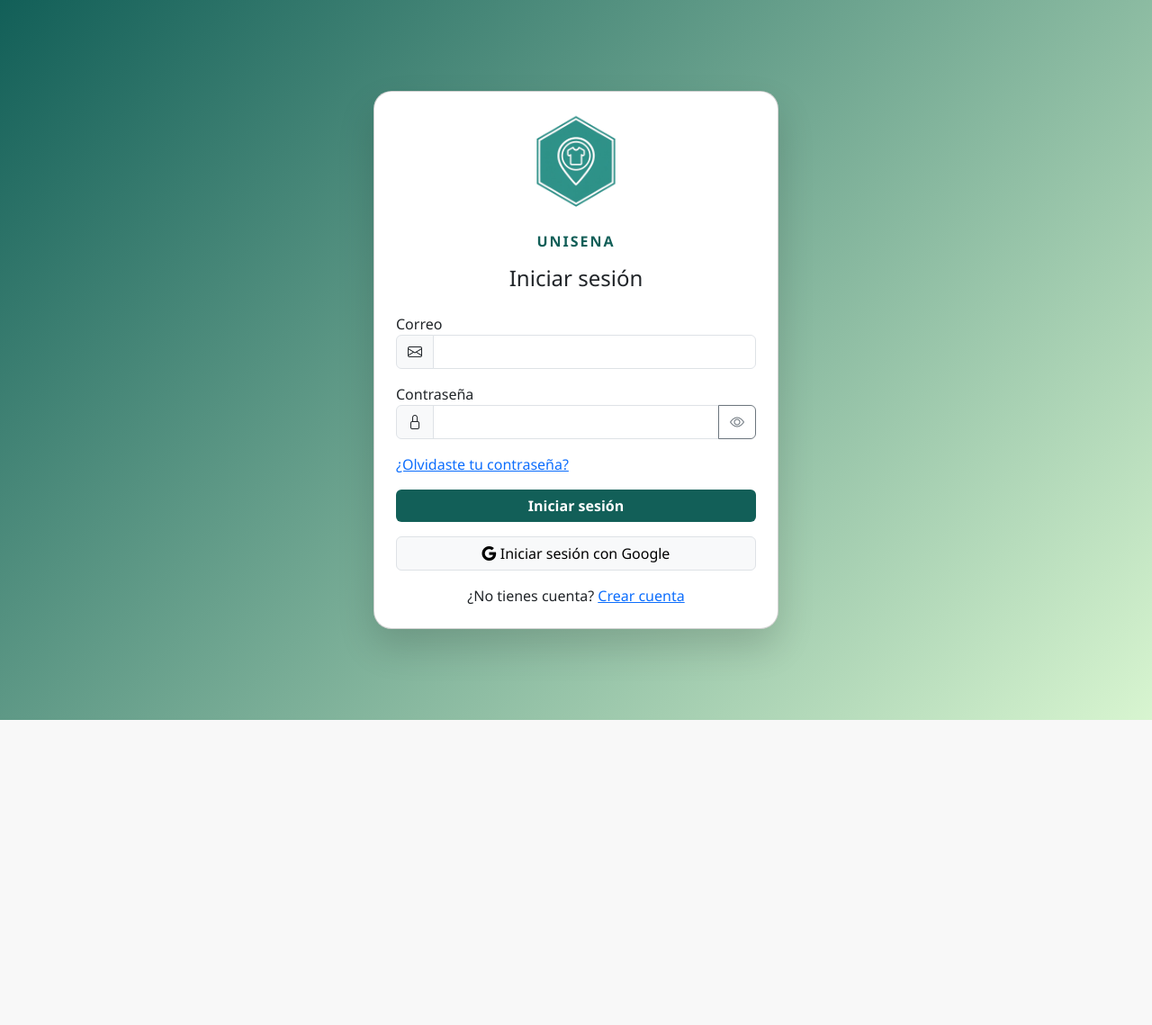
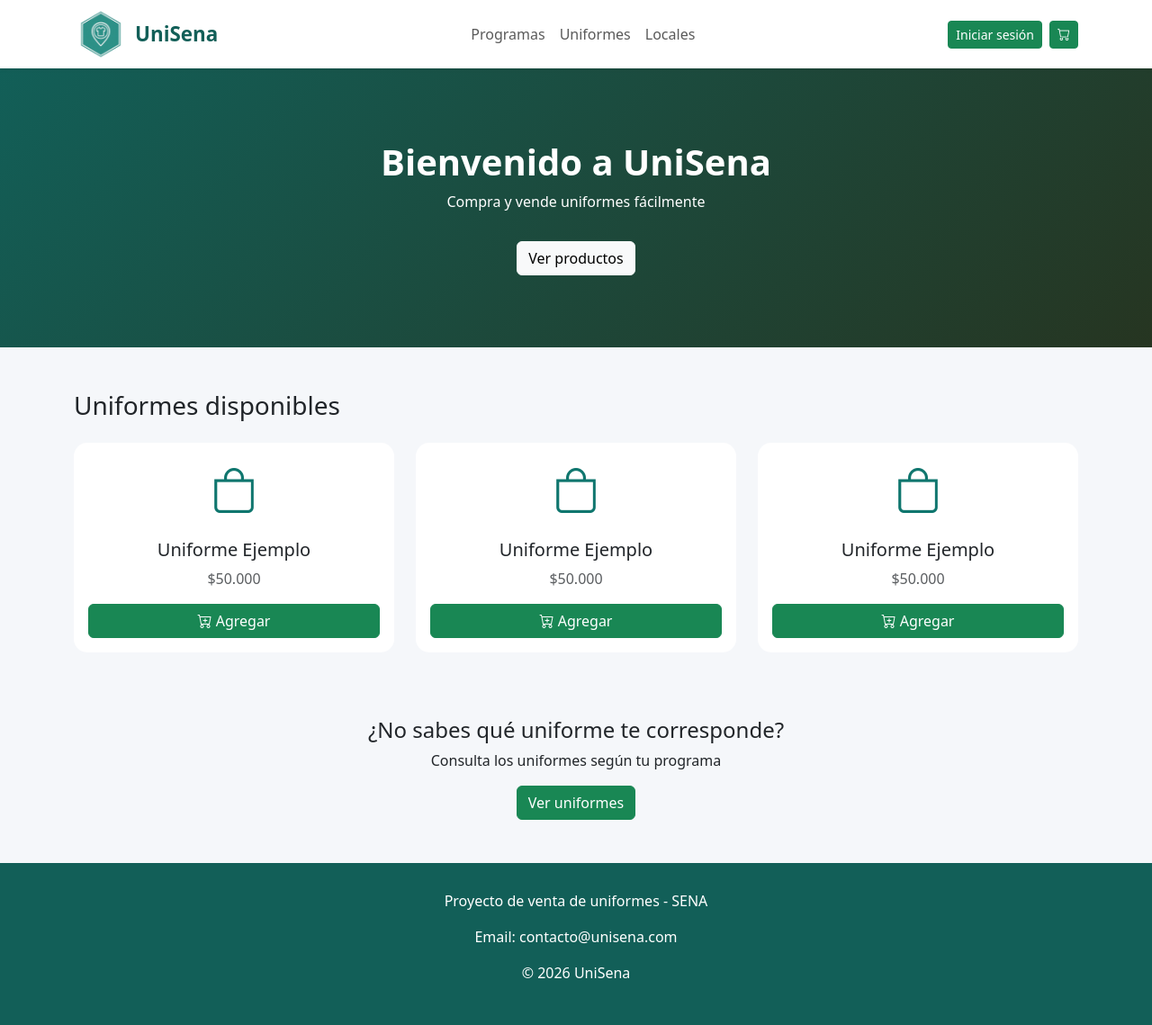
Before and after one commit to zackdino69/login-unisena, a Django app: page / in a window 1280 px wide. Shown: the whole page at 90% size. Before the commit the page ends 800 px from the top, so only its background shows below. Run offline with Django 5.2, Linux system fonts and the light colour scheme.

Commit message:
concecion con lading page

```diff
--- a/config/settings.py
+++ b/config/settings.py
@@ -120,3 +120,7 @@ USE_TZ = True
 # https://docs.djangoproject.com/en/6.0/howto/static-files/
 
 STATIC_URL = 'static/'
+
+STATICFILES_DIRS = [
+    BASE_DIR / "static",
+]
--- /dev/null
+++ b/usuario/templates/inicio_cliente.html
@@ -0,0 +1,184 @@
+{% load static %}
+<!doctype html>
+<html lang="es">
+  <head>
+    <meta charset="UTF-8" />
+    <title>UniSena</title>
+
+    <!-- Bootstrap -->
+    <link
+      href="https://cdn.jsdelivr.net/npm/bootstrap@5.3.0/dist/css/bootstrap.min.css"
+      rel="stylesheet"
+    />
+
+    <!-- Icons -->
+    <link
+      rel="stylesheet"
+      href="https://cdn.jsdelivr.net/npm/bootstrap-icons@1.11.1/font/bootstrap-icons.css"
+    />
+
+    <style>
+      body {
+        background-color: #f5f7fa;
+      }
+
+      .navbar {
+        background-color: #ffffff;
+      }
+
+      .hero {
+        background: linear-gradient(135deg, #125f58, #263521);
+        color: white;
+        padding: 80px 0;
+        text-align: center;
+      }
+
+      .card-product {
+        border: none;
+        border-radius: 15px;
+        transition: 0.3s;
+      }
+
+      .card-product:hover {
+        transform: translateY(-5px);
+        box-shadow: 0px 10px 25px rgba(0, 0, 0, 0.1);
+      }
+
+      .footer {
+        background-color: #125f58;
+        color: white;
+        padding: 30px 0;
+      }
+      .logo-sena {
+        width: 60px;   /* tamaño pequeño y elegante */
+        height: auto;
+    }
+
+      .logo-text {
+       color: #125f58;  /* verde tipo Bootstrap */
+       font-weight: bold;
+       font-size: 1.4rem;
+      }
+    </style>
+  </head>
+
+  <body>
+    <!-- 🔝 NAVBAR -->
+    <nav class="navbar navbar-expand-lg shadow-sm">
+      <div class="container">
+        <div class="d-flex align-items-center gap-2">
+          <img src="{% static 'img/logo.jpeg' %}" class="logo-sena" />
+          <span class="logo-text">UniSena</span>
+        </div>
+
+        <div class="collapse navbar-collapse justify-content-center">
+          <ul class="navbar-nav">
+            <li class="nav-item"><a class="nav-link" href="#">Programas</a></li>
+            <li class="nav-item"><a class="nav-link" href="#">Uniformes</a></li>
+            <li class="nav-item"><a class="nav-link" href="#">Locales</a></li>
+          </ul>
+        </div>
+
+        <div class="d-flex align-items-center">
+          <!-- 👤 USUARIO -->
+          {% if request.session.usuario_id %}
+          <span class="me-3">
+            <i class="bi bi-person-circle"></i>
+            {{ request.session.usuario_nombre }}
+          </span>
+
+          <a href="{% url 'logout' %}" class="btn btn-outline-danger btn-sm">
+            Cerrar sesión
+          </a>
+
+          {% else %}
+
+          <a href="{% url 'login' %}" class="btn btn-success btn-sm">
+            Iniciar sesión
+          </a>
+
+          {% endif %}
+
+          <!-- 🛒 CARRITO -->
+          <a href="#" class="btn btn-success btn-sm ms-2">
+            <i class="bi bi-cart"></i>
+          </a>
+        </div>
+      </div>
+    </nav>
+
+    <!-- 🚀 HERO -->
+    <section class="hero">
+      <div class="container">
+        <h1 class="fw-bold">Bienvenido a UniSena</h1>
+        <p>Compra y vende uniformes fácilmente</p>
+        <a href="#" class="btn btn-light mt-3">Ver productos</a>
+      </div>
+    </section>
+
+    <!-- 🛍️ PRODUCTOS -->
+    <div class="container my-5">
+      <h3 class="mb-4">Uniformes disponibles</h3>
+
+      <div class="row">
+        <!-- CARD 1 -->
+        <div class="col-md-4 mb-4">
+          <div class="card card-product p-3 text-center">
+            <i class="bi bi-bag" style="font-size: 50px; color: #0f766e"></i>
+
+            <h5 class="mt-3">Uniforme Ejemplo</h5>
+            <p class="text-muted">$50.000</p>
+
+            <button class="btn btn-success">
+              <i class="bi bi-cart-plus"></i> Agregar
+            </button>
+          </div>
+        </div>
+
+        <!-- CARD 2 -->
+        <div class="col-md-4 mb-4">
+          <div class="card card-product p-3 text-center">
+            <i class="bi bi-bag" style="font-size: 50px; color: #0f766e"></i>
+
+            <h5 class="mt-3">Uniforme Ejemplo</h5>
+            <p class="text-muted">$50.000</p>
+
+            <button class="btn btn-success">
+              <i class="bi bi-cart-plus"></i> Agregar
+            </button>
+          </div>
+        </div>
+
+        <!-- CARD 3 -->
+        <div class="col-md-4 mb-4">
+          <div class="card card-product p-3 text-center">
+            <i class="bi bi-bag" style="font-size: 50px; color: #0f766e"></i>
+
+            <h5 class="mt-3">Uniforme Ejemplo</h5>
+            <p class="text-muted">$50.000</p>
+
+            <button class="btn btn-success">
+              <i class="bi bi-cart-plus"></i> Agregar
+            </button>
+          </div>
+        </div>
+      </div>
+    </div>
+
+    <!-- 📩 CTA -->
+    <div class="container text-center my-5">
+      <h4>¿No sabes qué uniforme te corresponde?</h4>
+      <p>Consulta los uniformes según tu programa</p>
+      <a href="#" class="btn btn-success">Ver uniformes</a>
+    </div>
+
+    <!-- 🔻 FOOTER -->
+    <footer class="footer text-center">
+      <div class="container">
+        <p>Proyecto de venta de uniformes - SENA</p>
+        <p>Email: contacto@unisena.com</p>
+        <p>© 2026 UniSena</p>
+      </div>
+    </footer>
+  </body>
+</html>
--- a/usuario/templates/registro.html
+++ b/usuario/templates/registro.html
@@ -138,7 +138,7 @@
   <div class="text-center">
     ¿Ya tienes cuenta?
 
-    <a href="/"> Iniciar sesión </a>
+    <a href="{% url 'login' %}">Ya tengo cuenta</a>
   </div>
 </form>
 
--- a/usuario/urls.py
+++ b/usuario/urls.py
@@ -2,16 +2,20 @@ from django.urls import path
 from . import views
 
 urlpatterns = [
-    path('', views.login_view, name='login'),
 
+    # 🌍 LANDING (lo primero que se ve)
+    path('', views.landing, name='landing'),
+
+    # 🔐 LOGIN
+    path('login/', views.login_view, name='login'),
+
+    # 📋 REGISTRO
+    path('registro/', views.registro_view, name='registro'),
+
+    # 🔒 PROTEGIDAS
+    path('inicio-cliente/', views.inicio_cliente, name='inicio_cliente'),
     path('inicio-admin/', views.inicio_admin, name='inicio_admin'),
-
-    path('inicio-cliente/', views.inicio_cliente, name='inicio_cliente'),
-
     path('inicio-vendedor/', views.inicio_vendedor, name='inicio_vendedor'),
 
     path('logout/', views.logout_view, name='logout'),
-
-    path('registro/', views.registro_view, name='registro'),
-
 ]
--- a/usuario/views.py
+++ b/usuario/views.py
@@ -48,14 +48,35 @@ def inicio_admin(request):
     if "usuario_id" not in request.session:
         return redirect("login")
 
+    if request.session.get("usuario_rol") != "Administrador":
+        return redirect("login")
+
     nombre = request.session.get("usuario_nombre")
 
     return render(request, "admin.html", {"nombre": nombre})
 
+def landing(request):
+    return render(request, "inicio_cliente.html")
 
 def inicio_cliente(request):
 
     if "usuario_id" not in request.session:
+        return redirect("login")
+
+    if request.session.get("usuario_rol") != "Cliente":
+        return redirect("login")
+
+    nombre = request.session.get("usuario_nombre")
+
+    return render(request, "inicio_cliente.html", {"nombre": nombre})
+
+
+def inicio_vendedor(request):
+
+    if "usuario_id" not in request.session:
+        return redirect("login")
+
+    if request.session.get("usuario_rol") != "Vendedor":
         return redirect("login")
 
     nombre = request.session.get("usuario_nombre")
@@ -63,21 +84,11 @@ def inicio_cliente(request):
     return render(request, "inicio.html", {"nombre": nombre})
 
 
-def inicio_vendedor(request):
-
-    if "usuario_id" not in request.session:
-        return redirect("login")
-
-    nombre = request.session.get("usuario_nombre")
-
-    return render(request, "vendedor.html", {"nombre": nombre})
-
-
 
 
 def logout_view(request):
     request.session.flush()
-    return redirect("login")
+    return redirect("landing")
 
 def registro_view(request):
 
@@ -116,6 +127,6 @@ def registro_view(request):
 
         messages.success(request, "Usuario registrado correctamente.")
 
-        return redirect("/")
+        return redirect("login")
 
     return render(request, "registro.html")
```
